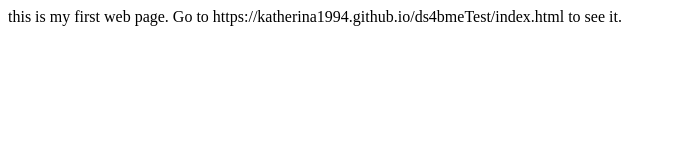
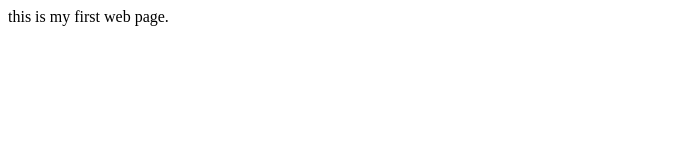
Before and after one commit to CynthiaYuan-2023/ds4bmeTest, a plain HTML site: page index.html in a window 1280 px wide. Shown: the whole page, without its empty margins (0-675 px from the left). Drawn offline with Linux system fonts and the light colour scheme.

Commit message:
Update index.html

```diff
--- a/index.html
+++ b/index.html
@@ -1,6 +1,6 @@
 <html>
 <head><title> This is my web page </title></head>
 <body>
-this is my first web page. Go to https://katherina1994.github.io/ds4bmeTest/index.html to see it.
+this is my first web page.
 </body>
 </html>
```
